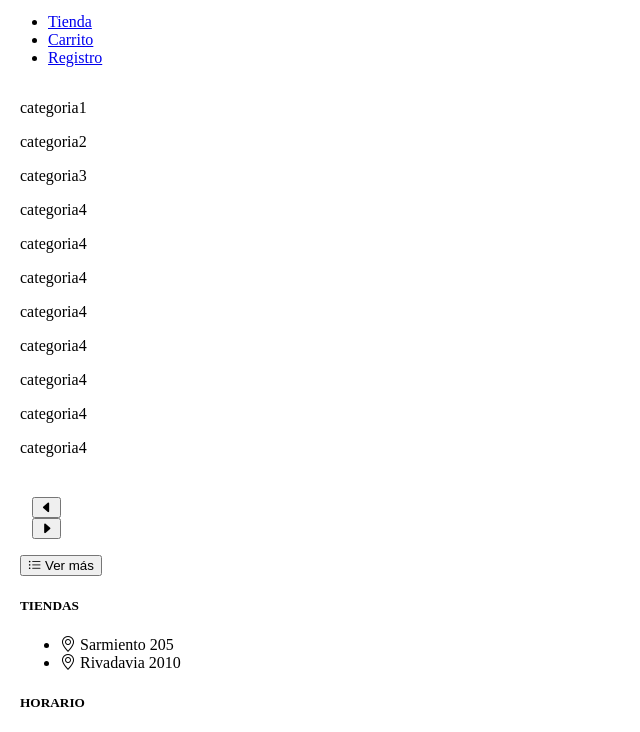
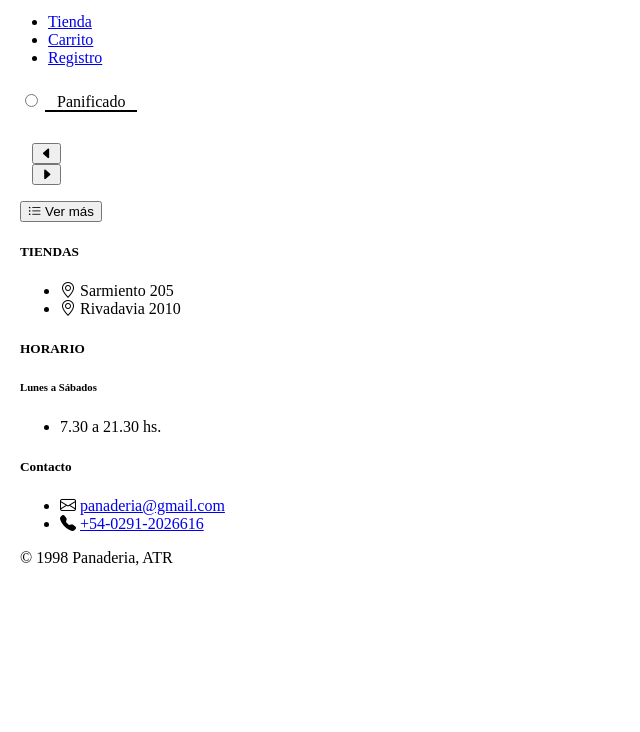
Before and after one commit to 2026-Proyectos-PIPW-2B/p-comision-05, a plain HTML site: page tienda.html in a window 1280 px wide. Shown: the part 68-800 px from the top of the page, without its empty margins (0-640 px from the left). Drawn offline with nearby package versions, Linux system fonts and the light colour scheme; a script that the page names is missing.

Commit message:
guardado de cambios

```diff
--- a/css/style-utilities.css
+++ b/css/style-utilities.css
@@ -110,6 +110,14 @@
 .hide-scrollbar {
     scrollbar-width: none;
     -ms-overflow-style: none;
+}
+
+.border-radio-etiqueta + label {
+    border-bottom: 2px solid black;
+}
+
+.border-radio-etiqueta:checked + label {
+    border-bottom: 2px solid grey;
 }
 
 .card-descripcion {
--- a/js/tienda.js
+++ b/js/tienda.js
@@ -67,7 +67,6 @@ function handlerRadioPage() {
 
 function handlerSelectBack() {
     const numeroPagina = Number(pageNumbers.dataset.selected)
-    console.log(numeroPagina)
     if (numeroPagina > 1) {
         if (numeroPagina % 5 == 1) {
             document.getElementById(`botonera${pageNumbers.dataset.pageGroupSelected}`).classList.add("d-none")
@@ -80,7 +79,6 @@ function handlerSelectBack() {
 
 function handlerSelectFoward() {
     const numeroPagina = Number(pageNumbers.dataset.selected)
-    console.log(numeroPagina)
     if (numeroPagina < Number(pageNumbers.dataset.ultimaPagina)) {
         if (numeroPagina % 5 == 0) {
             document.getElementById(`botonera${pageNumbers.dataset.pageGroupSelected}`).classList.add("d-none")
@@ -157,11 +155,19 @@ function mostrarTodosProductos() {
 function onLoad() {
     // Scroll lateral
     scrollEtiquetas.addEventListener("wheel", (event) => {
-    event.preventDefault()
-    scrollEtiquetas.scrollBy({
-        left: event.deltaY,
-        behavior: "smooth" // Smooths out the wheel steps
-    })
+        // If the user is already swiping horizontally on a touchpad, let the browser handle it
+        if (event.deltaX !== 0) {
+            return;
+        }
+
+        // Only intercept if there is purely vertical movement (like a standard mouse wheel)
+        if (event.deltaY !== 0) {
+            event.preventDefault();
+            scrollEtiquetas.scrollBy({
+                left: event.deltaY,
+                behavior: "smooth" // Smooths out the wheel steps
+            })
+        }
     }, { passive: false })
 
     sectionProductos.dataset.primerProductoAMostrar = 0
--- a/modulos/loader.js
+++ b/modulos/loader.js
@@ -8,7 +8,6 @@ import { Usuario } from "../clases/Usuario.js"
  * @param {string} str
  */
 export function loadProducto(str) {
-    console.log(str)
     const values = str.split("¡")
     return new Producto(values[0], JSON.parse(values[1]), values[2], JSON.parse(values[3]), JSON.parse(values[4]), values[5])
 }
@@ -25,7 +24,6 @@ export function loadUsuario(str) {
  */
 export function loadCarrito(str) {
     const values = str.split("¿")
-    console.log(values[0])
     // values[0] = fecha, values[1] = array de keys, values[2] = string de valores
     const mapa = new Map()
     if (str !== "") {
@@ -50,7 +48,6 @@ export function loadStock() {
     const mapa = new Map()
     const stockKeys = JSON.parse(localStorage.getItem("stockKeys"))
     if (stockKeys !== null) {
-        console.log(localStorage.getItem("stockValues"))
         const stockValues = localStorage.getItem("stockValues").split("|")
         for (let i = 0; i < stockKeys.length; i++) {
             if (stockValues[i] !== "") {
--- a/tienda.html
+++ b/tienda.html
@@ -39,19 +39,10 @@
         </div>
     </nav>
     <section id="tienda" class="flex-grow-1 w-100 d-flex flex-column flex-lg-row">
-        <div class="py-neutral d-flex pixel-w-lg-180 m-0 bg-black bg-lg-white text-white text-lg-black">
+        <div class="p-neutral d-flex pixel-w-lg-180 m-0 bg-black bg-lg-white text-white text-lg-black">
             <div id="scrollEtiquetas" class="d-flex overflow-x-auto hide-scrollbar flex-lg-column">
-                <div class="p-neutral">categoria1</div>
-                <div class="p-neutral">categoria2</div>
-                <div class="p-neutral">categoria3</div>
-                <div class="p-neutral">categoria4</div>
-                <div class="p-neutral">categoria4</div>
-                <div class="p-neutral">categoria4</div>
-                <div class="p-neutral">categoria4</div>
-                <div class="p-neutral">categoria4</div>
-                <div class="p-neutral">categoria4</div>
-                <div class="p-neutral">categoria4</div>
-                <div class="p-neutral">categoria4</div>
+                <input type="radio" name="categoriaSelecionada" id="radioPanificados" class="btn-check border-radio-etiqueta">
+                <label for="radioPanificados" class="px-neutral">Panificado</label>
             </div>
         </div>
         <div class="p-neutral flex-grow-1 d-flex justify-content-center">
```
